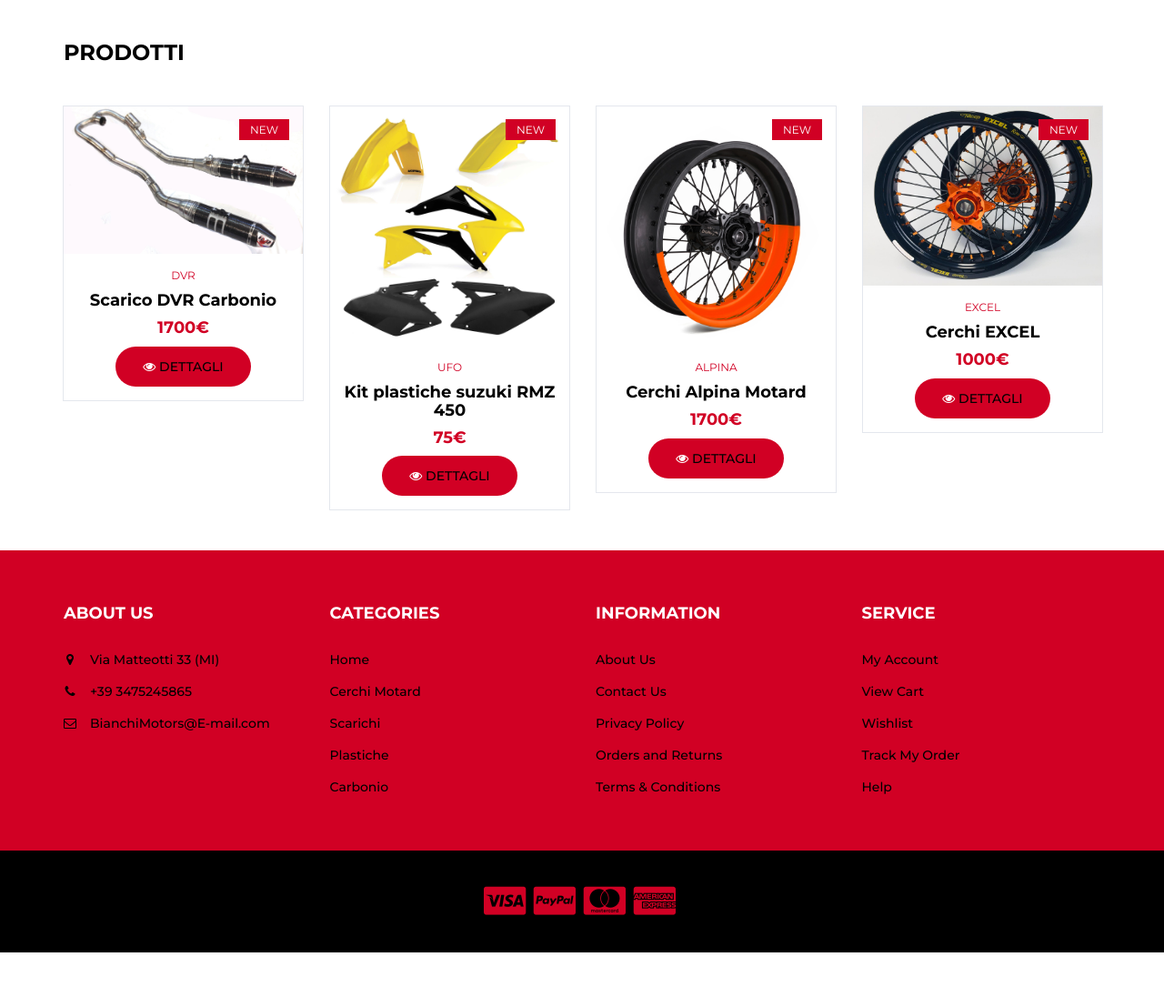
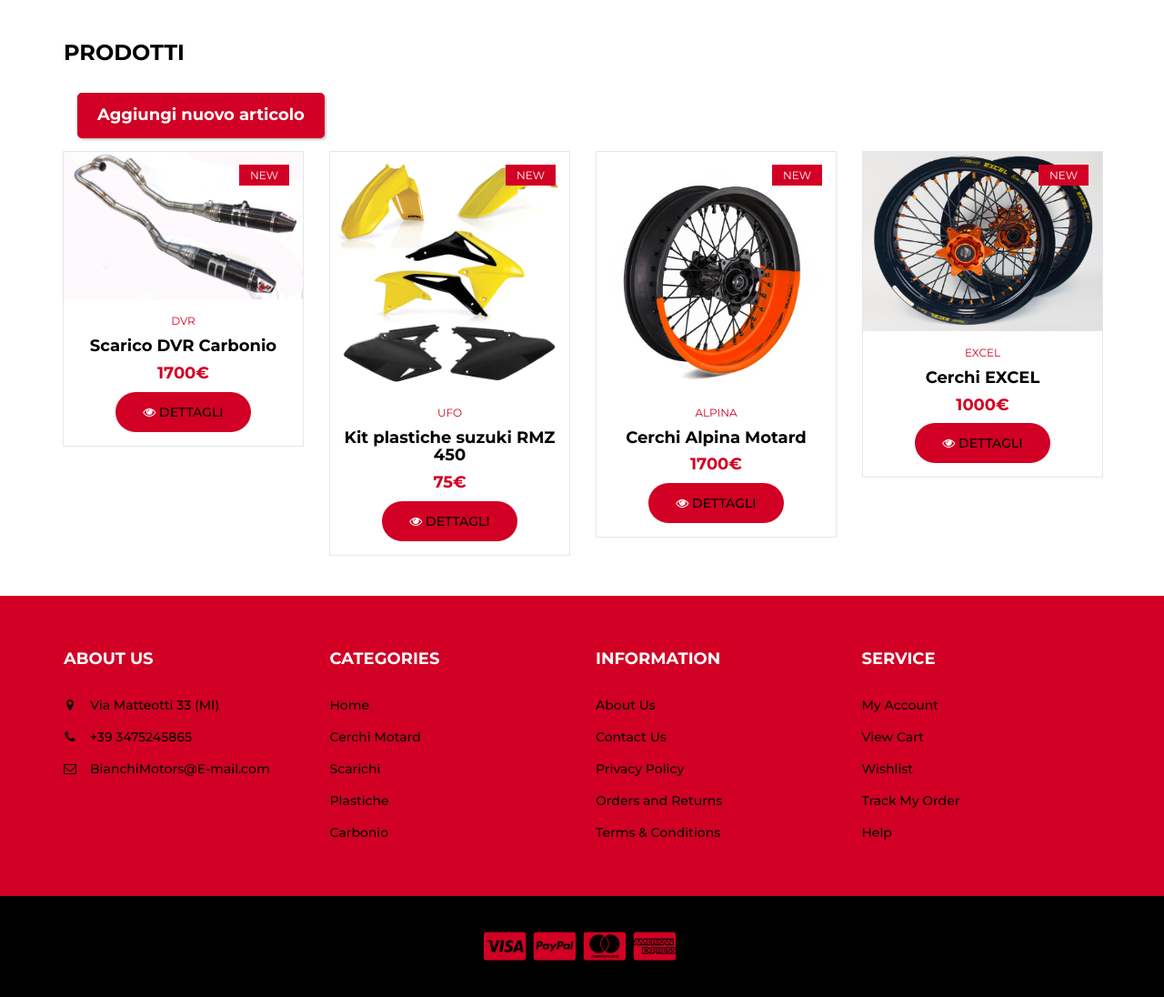
Before and after one commit to zBiancuz/E-Commerce, a PHP site: page /index.php in a window 1280 px wide. Shown: the part 242-1338 px from the top of the page at 91% size. Before the commit the page ends 1289 px from the top, so only its background shows below. Run offline with PHP 8.4, Linux system fonts and the light colour scheme; a user stored in the database is signed in; data comes from the database, SQL or seed files in the repository.

Commit message:
bottone aggiungi articolo
bottone per aggiungere articolo al db e al sito

```diff
--- a/E-Commerce Giusto/index.php
+++ b/E-Commerce Giusto/index.php
@@ -158,6 +158,24 @@
 								<div class="section-title">
 									<h3 class="title">Prodotti</h3>
 								</div>
+
+								<?php
+								if (isset($_SESSION["admin"])){
+									echo "
+									<!-- Aggiungi prodotto al db -->
+									<div class='col-md-9'>
+										<a   href='AggiungiProdottoAlDB.php'>
+											<button class ='primary-btn2' >
+											<i ></i>
+											<span>Aggiungi nuovo articolo</span>
+											</button>
+										</a>
+
+									</div>
+									<!-- /Aggiungi prodotto al db -->";
+
+								}
+								?>
 							</div>
 							<!-- /section title -->
 
```
